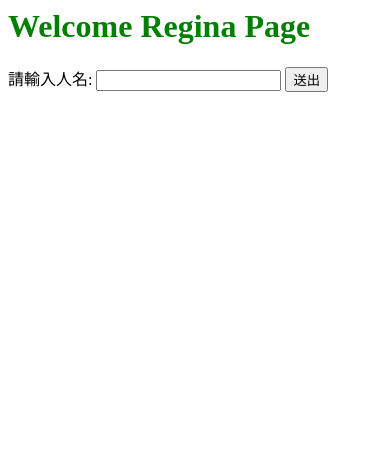
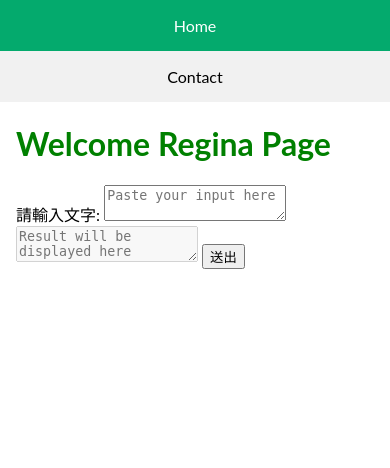
Before and after one commit to weilingpan/fastapi, a FastAPI app: page /home in a window 390 px wide. Shown: the top 468 px of the page. Before the commit the page ends 92 px from the top, so only its background shows below. Run offline with FastAPI, Linux system fonts and the light colour scheme; some libraries are stand-ins or nearby versions.

Commit message:
feature: using axios to connect API & using blockUI

```diff
--- a/frontend/static/css/styles.css
+++ b/frontend/static/css/styles.css
@@ -1,3 +1,58 @@
 h1 {
     color: green;
 }
+
+body {
+    margin: 0;
+    font-family: "Lato", sans-serif;
+  }
+
+.sidebar {
+margin: 0;
+padding: 0;
+width: 200px;
+background-color: #f1f1f1;
+position: fixed;
+height: 100%;
+overflow: auto;
+}
+
+.sidebar a {
+display: block;
+color: black;
+padding: 16px;
+text-decoration: none;
+}
+
+.sidebar a.active {
+background-color: #04AA6D;
+color: white;
+}
+
+.sidebar a:hover:not(.active) {
+background-color: #555;
+color: white;
+}
+
+div.content {
+margin-left: 200px;
+padding: 1px 16px;
+height: 1000px;
+}
+
+@media screen and (max-width: 700px) {
+.sidebar {
+    width: 100%;
+    height: auto;
+    position: relative;
+}
+.sidebar a {float: left;}
+div.content {margin-left: 0;}
+}
+
+@media screen and (max-width: 400px) {
+.sidebar a {
+    text-align: center;
+    float: none;
+}
+}
--- /dev/null
+++ b/frontend/static/js/config.js
@@ -0,0 +1,3 @@
+const MyAPI = axios.create({
+    baseURL: 'http://127.0.0.1:8000',
+  })
--- a/frontend/static/js/index.js
+++ b/frontend/static/js/index.js
@@ -1,23 +1,35 @@
+$(document).ready(function(){
+    $('#btnSend').click(function(){
+        input = $("#inputText").val()
+        console.log('Input: ' + input);
+        $('#outputText').text("You input: "+ input)
 
+        $.blockUI({message: '<h1><img src="/static/loading.gif" width="120" height="120"/><br>讀取中...</h1>' });
+        setTimeout(function () {$.unblockUI(); }, 3000); //3秒後，解除BlockUI
 
+        // GET test
+        MyAPI.get('/router1/users/')
+            .then(function(response) {
+                console.log(response.data);
+            })
+            .catch(function(error) {
+                console.log(error);
 
+            })
+            .finally(() => {
+                console.log('axios finally')
+            })
 
-// $("#send").on("click", function() {
-//     // 事件發生時要執行的代碼
-//     alert("Button clicked!");
-//     // const who = $("#who");
-//     // console.log(who);
-//   });
-
-
-
-
-function init() {
-    console.log("Hello World!");
-    console.log(MyAPI);
-}
-init()
-
-    // $("#send").click(function(){
-    //     console.log('Hello' + $("#who").val());
-    // })
+        // POST test
+        // MyAPI.post('/ask/'+question)
+        //     .then((res) => {
+        //         console.log('axios success', res.data)
+        //         const answer = res.data.gpt_answer
+        //         const txtinfos = answer.choices.map((item) => {  return item.message.content })
+        //         $('#txtareaChatGPTMessage').text(txtinfos)
+        //     })
+        //     .finally(() => {
+        //         console.log('axios finally')
+        //     })
+    });
+});
--- a/frontend/static/js/vars.js
+++ /dev/null
@@ -1 +0,0 @@
-const MyAPI = 'http://127.0.0.1:8000'
--- a/frontend/templates/index.html
+++ b/frontend/templates/index.html
@@ -1,25 +1,29 @@
 <html>
     <head>
         <title>Main Page</title>
+        <link rel="icon" href="/static/favicon.ico"/>
         <link href="{{ url_for('static', path='/css/styles.css') }}" rel="stylesheet">
+
         <script src="https://code.jquery.com/jquery-3.6.0.min.js"></script>
+        <script src="https://cdn.jsdelivr.net/npm/axios/dist/axios.min.js"></script>
+        <script type="text/javascript" src="http://malsup.github.io/jquery.blockUI.js"></script>
 
-        <script src="/static/js/vars.js"></script>
+        <script src="/static/js/config.js"></script>
         <script src="/static/js/index.js"></script>
 
-        <script>
-            $(document).ready(function(){
-              $("#send").click(function(){
-                console.log('Hello ' + $("#who").val());
-              })
-            });
-        </script>
     </head>
     <body>
+      <div class="sidebar">
+        <a class="active" href="#home">Home</a>
+        <a href="#">Contact</a>
+      </div>
+
+      <div class="content">
         <h1 id="title">Welcome Regina Page</h1>
-
-        <label for="who">請輸入人名:</label>
-        <input type="text" id="who" name="who">
-        <button id="send">送出</button>
+        <label for="inputText">請輸入文字:</label>
+        <textarea class="form-control" placeholder="Paste your input here" id="inputText"></textarea>
+        <textarea class="form-control" placeholder="Result will be displayed here" id="outputText" disabled></textarea>
+        <button id="btnSend">送出</button>
+      </div>
     </body>
 </html>
--- a/routers/router1.py
+++ b/routers/router1.py
@@ -5,7 +5,7 @@ router = APIRouter(tags=['客製Router1'],
 
 @router.get("/users/")
 async def read_users():
-    return [{"username": "Foo"}, {"username": "Bar"}]
+    return [{"username": "Amy"}, {"username": "John"}]
 
 @router.get("/")
 def hello_world():
```
Also changed, not shown: README.md, frontend/static/favicon.ico (added), frontend/static/loading.gif (added), frontend/static/loading2.gif (added).
